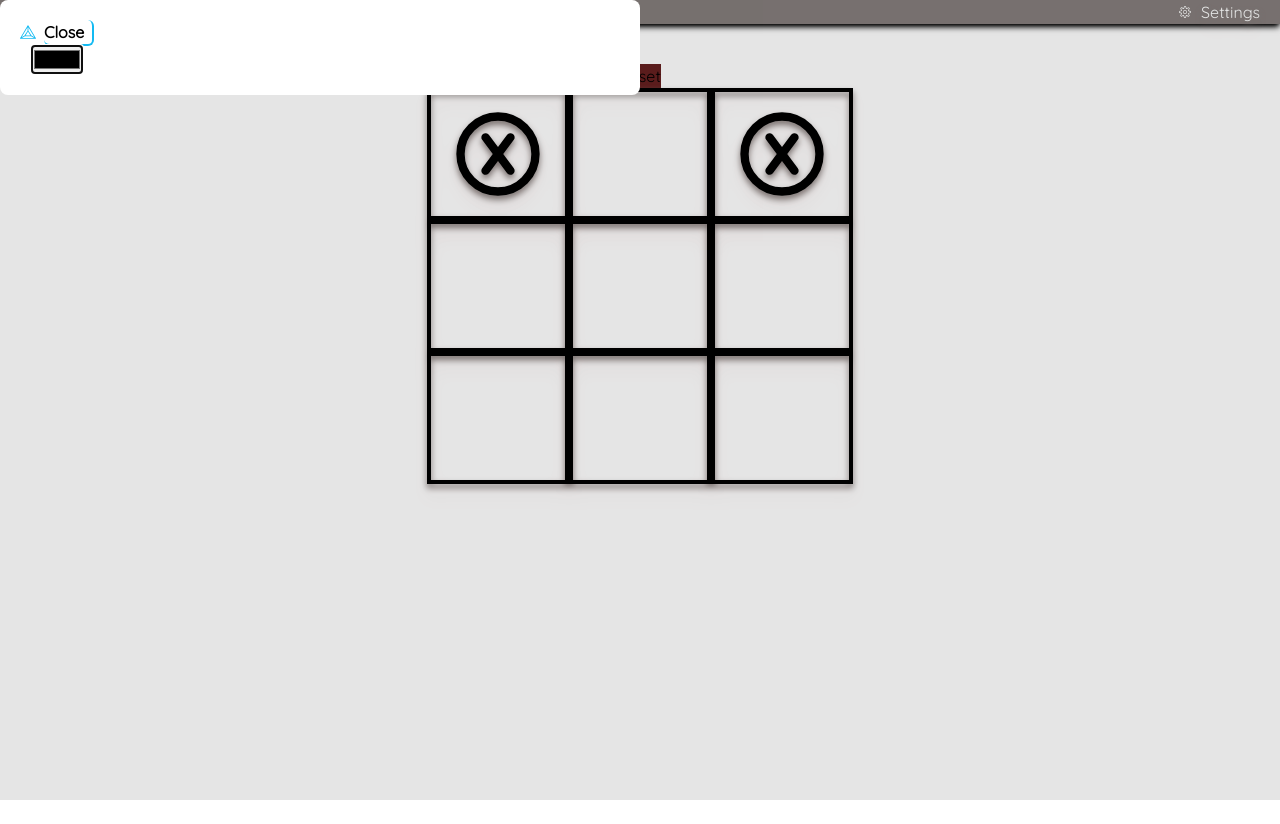
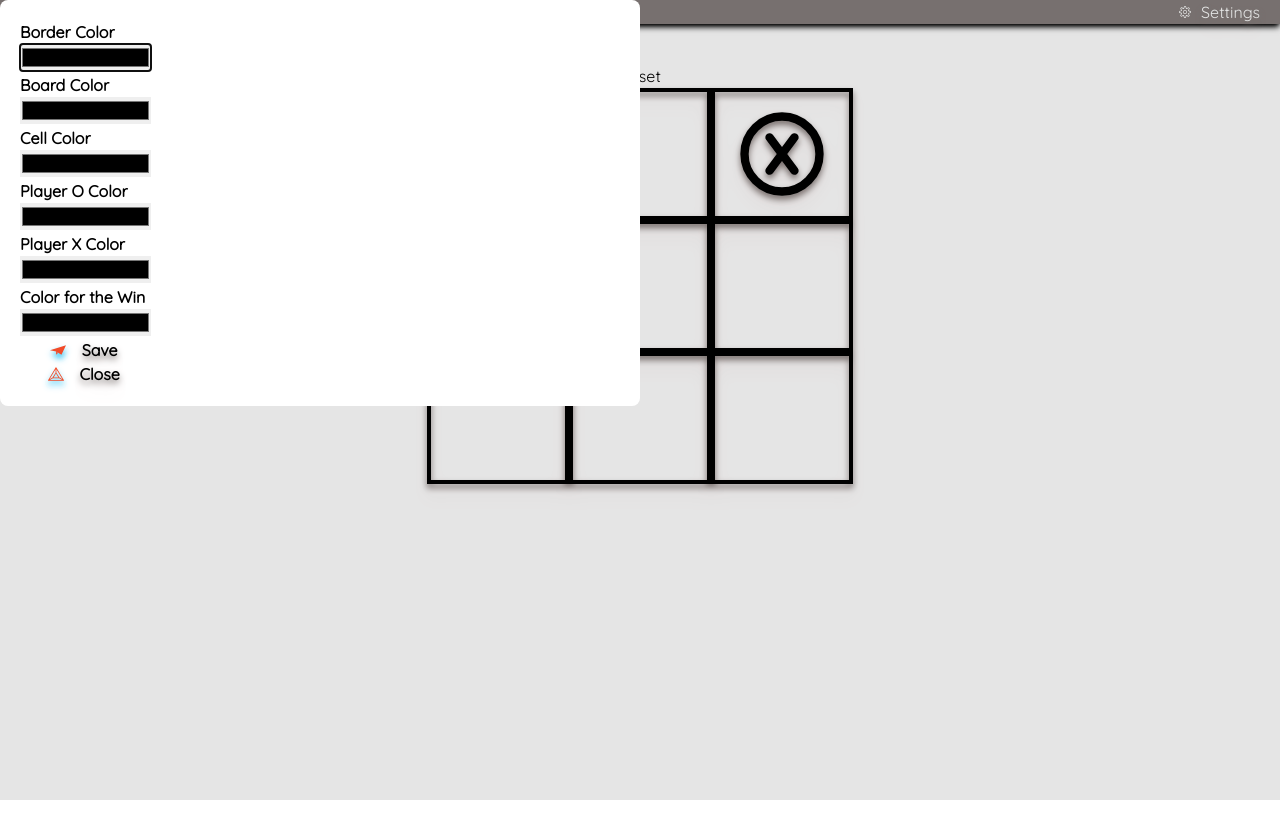
Before and after one commit to ericroys/tic-tac-toe-withReact, a React (Vite) app: page / in a window 1280 px wide. Both pictures are taken after a click on the element "Settings". Before the commit the page ends 800 px from the top, so only its background shows below. Built offline with nearby package versions, Linux system fonts and the light colour scheme.

Commit message:
add settings to allow coloration of the components of the game

```diff
--- a/package.json
+++ b/package.json
@@ -13,8 +13,11 @@
   "dependencies": {
     "react": "^18.3.1",
     "react-dom": "^18.3.1",
+    "react-hook-form": "^7.57.0",
     "react-icons": "^5.3.0",
-    "reselect": "^5.1.1"
+    "react-router-dom": "^7.6.2",
+    "reselect": "^5.1.1",
+    "zod": "^3.25.56"
   },
   "devDependencies": {
     "@eslint/js": "^9.13.0",
--- a/src/App.tsx
+++ b/src/App.tsx
@@ -1,12 +1,18 @@
 import './App.css';
 import { Board } from './components/Board';
 import { Header } from './components/Header';
+import { BOARDCOLOR } from './data/default_settings';
+import { SelectSettingByKey } from './model/settingsReducer';
+import { useAppSelector } from './store/storeHooks';
 
 function App() {
+  const boardColor = useAppSelector((state) => SelectSettingByKey(state, BOARDCOLOR));
+
   return (
     <>
       <Header />
-      <main className='flex  mt-10 w-full flex-col items-center'>
+      <main className='flex  pt-10 w-full flex-col items-center h-screen'
+      style={{backgroundColor: String(boardColor)}}>
         <Board />
       </main>
     </>
--- a/src/components/Board.tsx
+++ b/src/components/Board.tsx
@@ -1,4 +1,4 @@
-import { useEffect, useState } from 'react';
+import { useEffect } from 'react';
 import {
   SelectNextMove,
   MoveNpc,
@@ -9,17 +9,15 @@ import {
 } from '../model/gameReducer';
 import { useAppDispatch, useAppSelector } from '../store/storeHooks';
 import { Cell } from './Square';
-import { SelectAllSettings } from '../model/settingsReducer';
 
 export const Board = () => {
   const dispatch = useAppDispatch();
   const squares = useAppSelector(SelectAllSquares);
   const nextMove = useAppSelector(SelectNextMove);
   const myPlayer = useAppSelector(SelectPlayingAs);
-  const settings = useAppSelector(SelectAllSettings);
+
   //TODO Use the settings from the store
   const status = useAppSelector(SelectStatus);
-  const [color, setColor] = useState<string>('#652020');
 
   useEffect(() => {
     async function nextMoving() {
@@ -35,14 +33,14 @@ export const Board = () => {
   return (
     <>
       <button
-        style={{ backgroundColor: color }}
+        style={{ backgroundColor: 'white' }}
         onClick={() => dispatch(reset())}>
         Reset
       </button>
       <div
-        className={`${color} drop-shadow-custom-m-gray flex flex-wrap w-1/3`}>
+        className={`drop-shadow-custom-m-gray flex flex-wrap w-1/3`}>
         {squares.map((s) => (
-          <Cell key={s.id} id={s.id} color={color} />
+          <Cell key={s.id} id={s.id}/>
         ))}
       </div>
     </>
--- a/src/components/Face.tsx
+++ b/src/components/Face.tsx
@@ -2,6 +2,9 @@ import { TbXboxX } from 'react-icons/tb';
 import { FaRegCircle } from 'react-icons/fa';
 import { VscBlank } from 'react-icons/vsc';
 import { Players } from '../types';
+import { PLAYEROCOLOR, PLAYERXCOLOR, WINCOLOR } from '../data/default_settings';
+import { SelectSettingByKey } from '../model/settingsReducer';
+import { useAppSelector } from '../store/storeHooks';
 
 export type Props = {
   isWin: boolean;
@@ -9,16 +12,29 @@ export type Props = {
 };
 
 export const Face = ({ isWin, player }: Props) => {
-  const win = isWin ? ' text-redish ' : '';
+
+  const winColor = useAppSelector((state) =>
+    SelectSettingByKey(state, WINCOLOR)
+  );
+  const xColor = useAppSelector((state) =>
+    SelectSettingByKey(state, PLAYERXCOLOR)
+  );
+  const oColor = useAppSelector((state) =>
+    SelectSettingByKey(state, PLAYEROCOLOR)
+  );
+
+  const winX = isWin ? String(winColor) : String(xColor);
+  const winO = isWin ? String(winColor) : String(oColor);
   const params = {
-    className: 'h-fit w-fit m-3' + win,
+    className: 'h-fit w-fit m-3',
     size: 100,
   };
+
   return player === 'x' ? (
-    <TbXboxX {...params} />
+    <TbXboxX {...params} style={{ color: winX }} />
   ) : player === 'o' ? (
-    <FaRegCircle className={'h-fit w-fit m-3' + win} size={100} />
+    <FaRegCircle {...params} style={{ color: winO }} size={85} />
   ) : (
-    <VscBlank className={'h-fit w-fit m-3'} size={100} />
+    <VscBlank {...params} style={{ color: winX }} />
   );
 };
--- a/src/components/Header.tsx
+++ b/src/components/Header.tsx
@@ -2,7 +2,7 @@ import { CiSettings } from 'react-icons/ci';
 
 import StyledIconText from '../lib/styledIconText';
 import { useState } from 'react';
-import { Settings } from './Settings';
+import { SettingsComponent } from './Settings';
 
 /*
   Header Object for the app currently consisting of
@@ -27,8 +27,11 @@ export const Header = () => {
           onClick={() => setIsOpen(true)}
         />
       </div>
-      {/* <Settings isOpen={isOpen} onClose={closeModal} children={<></>} /> */}
-      <Settings isOpen={shouldDisplay} onClose={closeModal} children={<></>} />
+      <SettingsComponent
+        isOpen={shouldDisplay}
+        onClose={closeModal}
+        children={<></>}
+      />
     </>
   );
 };
--- a/src/components/Settings.tsx
+++ b/src/components/Settings.tsx
@@ -1,9 +1,17 @@
 import { useEffect, useRef } from 'react';
-import { SiBasicattentiontoken } from 'react-icons/si';
+import { SiBasicattentiontoken, SiMinutemailer } from 'react-icons/si';
 import IconWithText from '../lib/styledIconText';
 import React from 'react';
+import { useForm } from 'react-hook-form';
 import { useAppDispatch, useAppSelector } from '../store/storeHooks';
 import { SelectAllSettings, setSetting } from '../model/settingsReducer';
+import { SettingsFields } from '../data/default_settings';
+import {
+  lblClass,
+  inputclass,
+  styledIconTextIco,
+  styledIconTextTxt,
+} from '../styling/styles';
 
 /*
   isOpen - function passed in from calling object to get whether
@@ -18,72 +26,102 @@ export type Props = {
 };
 
 /* Application settings ui component */
-export const Settings = ({ isOpen, onClose, children }: Props) => {
+export const SettingsComponent = ({ isOpen, onClose, children }: Props) => {
   const parameters = useAppSelector(SelectAllSettings);
   const dispatch = useAppDispatch();
   const ref = useRef<HTMLDialogElement | null>(null);
+  const t = useRef<number>(0); //deal with some unnecessary painting
+  const { register, getValues, handleSubmit } = useForm({});
 
   useEffect(() => {
     const e = ref.current;
     if (e)
       if (isOpen()) e.showModal();
       else e.close();
+    t.current = 1;
   }, [isOpen, onClose]);
 
   const closeModal = () => {
     if (onClose) {
+      t.current = 2;
       onClose();
     }
   };
 
   const getSetting = (key: string) => {
-    console.log('looking for: ' + key + ' in ' + JSON.stringify(parameters));
     if (!parameters) return null;
     const res = parameters.filter((i) => i.key === key);
     if (res.length > 0) return res[0].value;
     return '';
   };
-  console.log("---> " + getSetting('borderColor'));
+
   const keyDown = (event: React.KeyboardEvent<HTMLDialogElement>) => {
     if (event.key === 'Escape') {
       closeModal();
     }
   };
 
-  return (
+  const onSubmit = () => {
+    SettingsFields.forEach((f) => {
+      dispatch(
+        setSetting({
+          key: f.id,
+          value: getValues(f.id),
+        })
+      );
+    });
+  };
+
+  return t.current < 2 ? (
+    <>
       <dialog
         ref={ref}
         className='modal rounded-lg h-fit w-1/2 border-0'
         onKeyDown={keyDown}>
         <div className='w-fit h-fit flex flex-col p-5 rounded-lg items-center'>
+          <form key={0} onSubmit={handleSubmit(onSubmit)}>
+            {SettingsFields.map((f, i) => {
+              return (
+                <div key={i}>
+                  <label key={i} htmlFor={f.id} className={lblClass}>
+                    {f.label}
+                  </label>
+                  <input
+                    defaultValue={getSetting(f.id) || ''}
+                    key={'i' + i}
+                    type={f.inputType}
+                    id={f.id}
+                    {...register(f.id)}
+                    className={inputclass}
+                  />
+                </div>
+              );
+            })}
+            <div className='flex justify-center'>
+              <button type='submit'>
+                <IconWithText
+                  icon={SiMinutemailer}
+                  iconClass={styledIconTextIco}
+                  text={'Save'}
+                  txtClass={styledIconTextTxt}
+                />
+              </button>
+            </div>
+          </form>
+          <button>
             <IconWithText
               onClick={closeModal}
               icon={SiBasicattentiontoken}
-          iconClass={iclass}
+              iconClass={styledIconTextIco}
               text={'Close'}
-          txtClass={tclass}
+              txtClass={styledIconTextTxt}
             />
-        <form>
-          <input
-            type='color'
-            defaultValue={getSetting('borderColor') || '#000000'}
-            onChange={(event) => {
-              //event.currentTarget.hidden = true;
-              dispatch(
-                setSetting({
-                  key: 'borderColor',
-                  value: event.currentTarget.value,
-                })
-              );
-            }}
-          />
-        </form>
+          </button>
         </div>
         {children}
       </dialog>
+    </>
+  ) : (
+    <></>
   );
 };
-
-const iclass = 'fill-blue';
-const tclass = `font-bold hover:shadow-md hover:shadow-gray
-              rounded-md text-black cursor-pointer pr-2 border-b-2 border-r-2 border-blue`;
--- a/src/components/Square.tsx
+++ b/src/components/Square.tsx
@@ -1,3 +1,4 @@
+import { BORDERCOLOR, CELLCOLOR } from '../data/default_settings';
 import {
   GameOver,
   SelectSquareById,
@@ -15,7 +16,12 @@ export const Cell = ({ id }: Props) => {
   const dispatch = useAppDispatch();
   const gameOver = useAppSelector(GameOver);
   const square = useAppSelector((state) => SelectSquareById(state, id));
-  const border = useAppSelector((state) => SelectSettingByKey(state, 'borderColor'));
+  const border = useAppSelector((state) =>
+    SelectSettingByKey(state, BORDERCOLOR)
+  );
+  const boardColor = useAppSelector((state) =>
+    SelectSettingByKey(state, CELLCOLOR)
+  );
   const playingAs = useAppSelector(SelectPlayingAs);
 
   if (!square) return;
@@ -33,8 +39,11 @@ export const Cell = ({ id }: Props) => {
       className={`flex w-1/3 min-w-1/3 justify-center items-center content-center
         text-center border-4 ${dotted}
         `}
-      style={{ borderColor: String(border) }}>
-      <Face isWin={isWinner} player={player} />
+      style={{
+        borderColor: String(border),
+        backgroundColor: String(boardColor),
+      }}>
+      <Face key={id} isWin={isWinner} player={player} />
     </div>
   );
 };
--- /dev/null
+++ b/src/data/default_settings.ts
@@ -0,0 +1,27 @@
+import { Setting, SettingsMeta } from "../types";
+
+export const BORDERCOLOR = 'borderColor';
+export const BOARDCOLOR = 'boardColor';
+export const CELLCOLOR = 'cellColor';
+export const PLAYEROCOLOR = 'playerOColor';
+export const PLAYERXCOLOR = 'playerXColor';
+export const WINCOLOR = 'winColor';
+
+export const DefaultSettings : Setting[] =
+[
+    {key: BORDERCOLOR, value: '#ffffff'},
+    {key: BOARDCOLOR, value: '#ffffff'},
+    {key: CELLCOLOR, value: '#ffffff'},
+    {key: PLAYEROCOLOR, value: '#000000'},
+    {key: PLAYERXCOLOR, value: '#000000'},
+    {key: WINCOLOR, value: '#ff0000'}
+]
+
+export const SettingsFields : SettingsMeta = [
+    {id: BORDERCOLOR, inputType: 'color', label: 'Border Color'},
+    {id: BOARDCOLOR, inputType: 'color', label: 'Board Color'},
+    {id: CELLCOLOR, inputType: 'color', label: 'Cell Color'},
+    {id: PLAYEROCOLOR, inputType: 'color', label: 'Player O Color'},
+    {id: PLAYERXCOLOR, inputType: 'color', label: 'Player X Color'},
+    {id: WINCOLOR, inputType: 'color', label: 'Color for the Win'}
+]
--- a/src/model/settingsReducer.ts
+++ b/src/model/settingsReducer.ts
@@ -11,8 +11,9 @@ export const settingsReducer = createSlice({
     setSetting: (state, action: PayloadAction<Setting>) => {
       const setting = action.payload;
       if (!setting) return;
-      console.log(JSON.stringify(setting));
-      return [...state, setting];
+      const idx = state.findIndex((i) => i.key === setting.key );
+      if(idx > -1) state[idx] = setting;
+      else state.push(setting);
     },
   },
 });
--- /dev/null
+++ b/src/styling/styles.ts
@@ -0,0 +1,25 @@
+const inputclass = `w-full text-sm`;
+const inputclassHidden = `invisible -z-50 absolute bottom-0 left-0 `;
+const errclass = 'text-redish font-bold text-center';
+const btnclass = `flex flex-wrap place-self-center font-bold m-2 mt-3 p-1 rounded bg-white disabled:bg-opacity-95
+shadow-md shadow-blue items-center hover:text-white hover:bg-black cursor-pointer`;
+const lblClass = `font-bold`;
+const styledIconTextTxt = 'font-extrabold text-black mr-2 drop-shadow-custom-m-gray hover:text-white';
+const styledIconTextIco =
+'fill-redish mb-1 ml-1 mr-2 translate-y-1 drop-shadow-custom-sm-blue'
+
+export const defaultStyleIconText = {
+  iconClass: styledIconTextIco,
+  txtClass: styledIconTextTxt,
+  size: 25,
+};
+
+export {
+  inputclass,
+  inputclassHidden,
+  errclass,
+  btnclass,
+  lblClass,
+  styledIconTextIco,
+  styledIconTextTxt,
+};
```
Also changed, not shown: src/types/index.ts (+12 -2 lines). Lines whose indentation alone changed are shown as unchanged.
